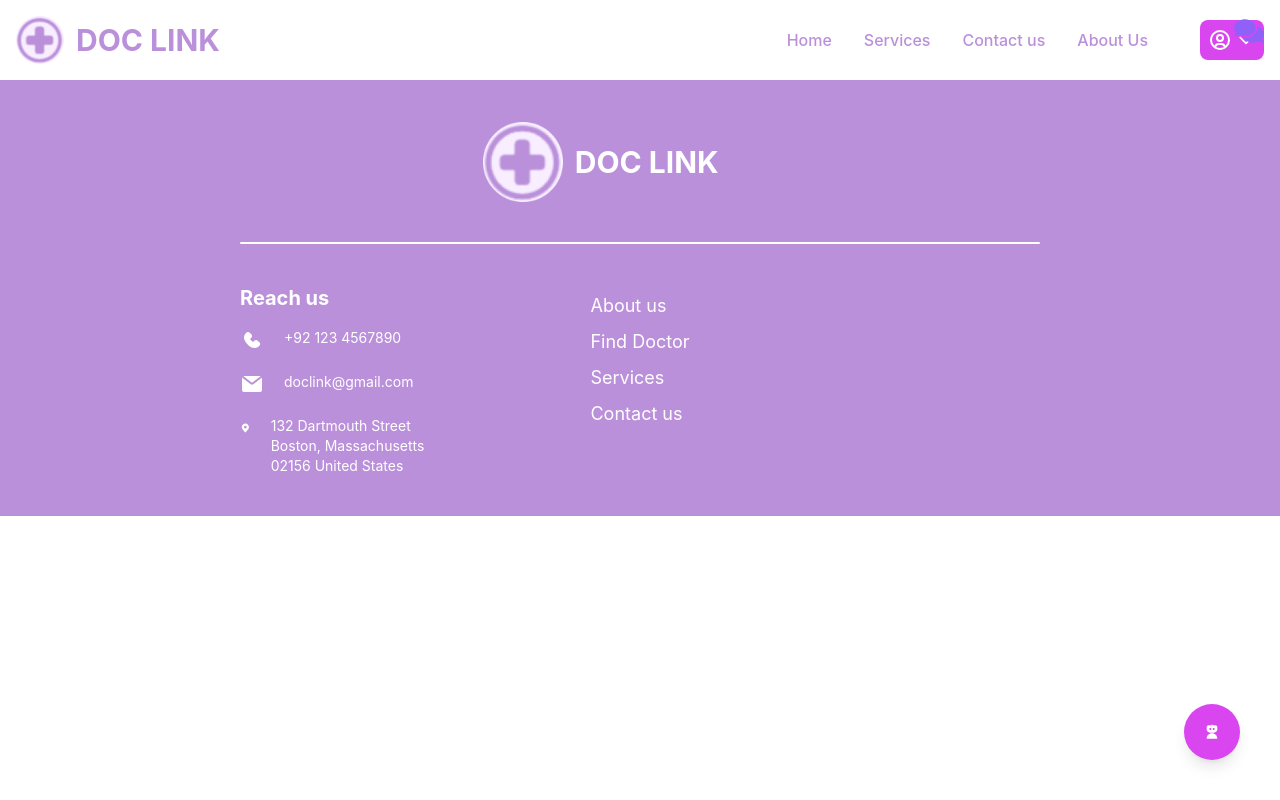
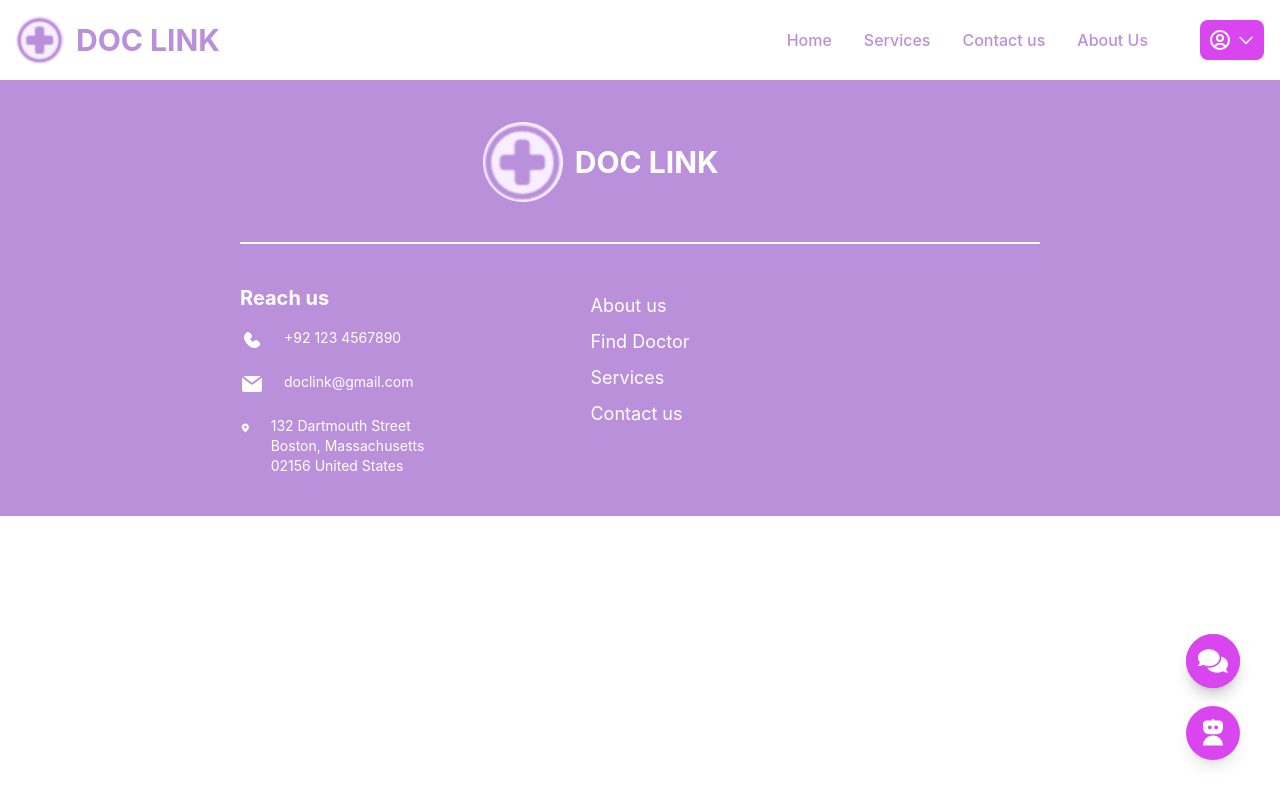
Before and after one commit to eishaa-e/doc-link-fyp, a React (Create React App) app in the folder frontend/: page /chat/1 in a window 1280 px wide. Built offline with nearby package versions, Linux system fonts and the light colour scheme; sample sign-in values are in the browser's storage.

Commit message:
DM UI fixes

```diff
--- a/frontend/src/App.js
+++ b/frontend/src/App.js
@@ -33,6 +33,8 @@ import DoctorProfileCard from "./components/DoctorProfileCard";
 import ChatIcon from "./components/ChatIcon";
 
 function App() {
+  const token = localStorage.getItem("authToken");
+
   const [isChatBotOpen, setIsChatBotOpen] = useState(false); // Lift the chatbot state up
   const [isDmOpen, setIsDmOpen] = useState(false);
 
@@ -48,7 +50,6 @@ function App() {
     <div>
       <BrowserRouter>
         <Navbar />
-        <ChatIcon />
         <Routes>
           <Route path="/" element={<Home toggleChat={toggleBotChat} />} />
           <Route path="/signup" element={<Signup />} />
@@ -99,7 +100,13 @@ function App() {
         <Footer />
         <ToastContainer />
       </BrowserRouter>
-      <Chatbot isChatOpen={isChatBotOpen} toggleChat={toggleBotChat} />
+      {token && (
+        <>
+          <ChatIcon />
+          <Chatbot isChatOpen={isChatBotOpen} toggleChat={toggleBotChat} />
+        </>
+      )}
+
     </div>
   );
 }
--- a/frontend/src/components/ChatIcon.jsx
+++ b/frontend/src/components/ChatIcon.jsx
@@ -1,5 +1,3 @@
-// ChatIcon.jsx
-
 import React, { useState } from "react";
 import ChatPage from "../screens/ChatPage";
 import { FaComments } from "react-icons/fa";
@@ -12,8 +10,10 @@ const ChatIcon = () => {
   };
 
   return (
-    <div className="fixed top-4 right-4">
-      <FaComments size={30} onClick={toggleChat} className="cursor-pointer text-purple-500" />
+    <div
+      className="fixed bottom-28 right-10 bg-fuchsia-500 text-white p-3 rounded-full shadow-lg hover:bg-fuchsia-400 focus:outline-none z-50"
+    >
+      <FaComments size={30} onClick={toggleChat} className="cursor-pointer" />
       {isChatOpen && <ChatPage isOpen={isChatOpen} onClose={toggleChat} />}
     </div>
   );
--- a/frontend/src/screens/ChatPage.jsx
+++ b/frontend/src/screens/ChatPage.jsx
@@ -1,8 +1,9 @@
 import React, { useState, useEffect } from "react";
 import axios from "axios";
 import { jwtDecode } from "jwt-decode";
+import { FaComments, FaPaperPlane } from "react-icons/fa";
 import { RxCross2 } from "react-icons/rx";
-import { FaPaperPlane } from "react-icons/fa";
+import { FiMessageCircle } from "react-icons/fi";
 
 const ChatPage = ({ isOpen, onClose, doctor_id = null, doctor_name, role = null }) => {
   const [userId, setUserId] = useState(null);
@@ -129,7 +130,7 @@ const ChatPage = ({ isOpen, onClose, doctor_id = null, doctor_name, role = null
 
               <div className="flex flex-col w-full bg-gray-100">
                 <div className="p-6 bg-fuchsia-300 text-white">
-                  <h2 className="text-xl font-semibold">
+                  <h2 className="text-xl font-semibold text-gray-800">
                     {role === "doctor" ? activeChat?.patient_name : (activeChat?.doctor_name || doctor_name || "Select a chat")}
                   </h2>
                 </div>
@@ -182,8 +183,16 @@ const ChatPage = ({ isOpen, onClose, doctor_id = null, doctor_name, role = null
           </div>
         </div>
       )}
+      <button
+        className="fixed bottom-28 right-10 bg-fuchsia-500 text-white p-3 rounded-full shadow-lg hover:bg-fuchsia-400 focus:outline-none z-50"
+        onClick={onClose}
+      >
+        {!isOpen ? <FaComments size={30} /> : <RxCross2 size={30} />}
+      </button>
+
     </div>
-  );
+  )
+    ;
 };
 
 export default ChatPage;
--- a/frontend/src/screens/Chatbot.jsx
+++ b/frontend/src/screens/Chatbot.jsx
@@ -105,10 +105,10 @@ const Chatbot = ({ isChatOpen, toggleChat }) => {
 
       {/* Chatbot toggle button */}
       <button
-        className="fixed bottom-10 right-10 bg-fuchsia-500 text-white p-5 rounded-full shadow-lg hover:bg-fuchsia-400 focus:outline-none z-50"
+        className="fixed bottom-10 right-10 bg-fuchsia-500 text-white p-3 rounded-full shadow-lg hover:bg-fuchsia-400 focus:outline-none z-50"
         onClick={toggleChat}
       >
-        {!isChatOpen ? <RiRobot3Fill /> : <RxCross2 />}
+        {!isChatOpen ? <RiRobot3Fill size={30} /> : <RxCross2 size={30} />}
       </button>
     </div>
   );
```
